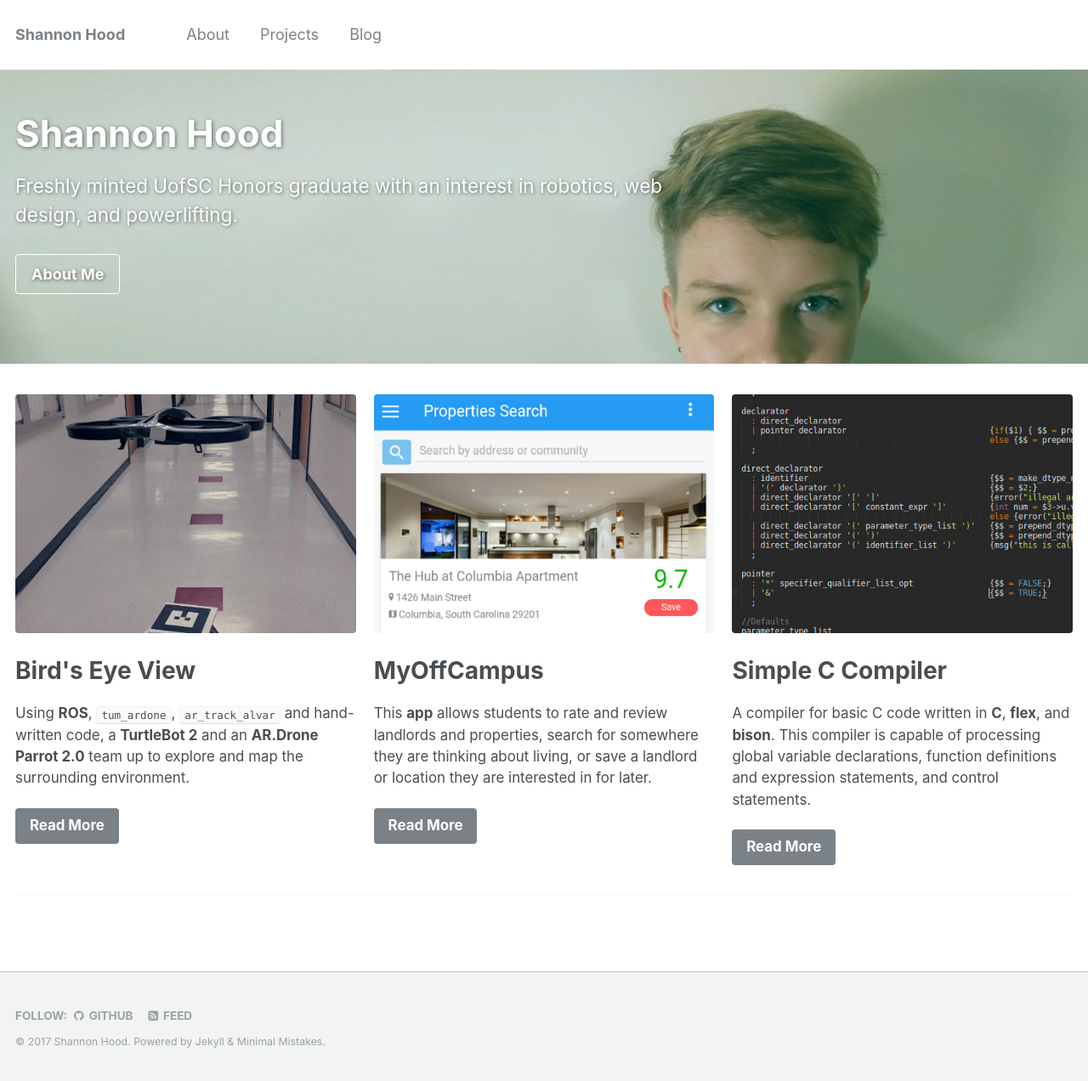
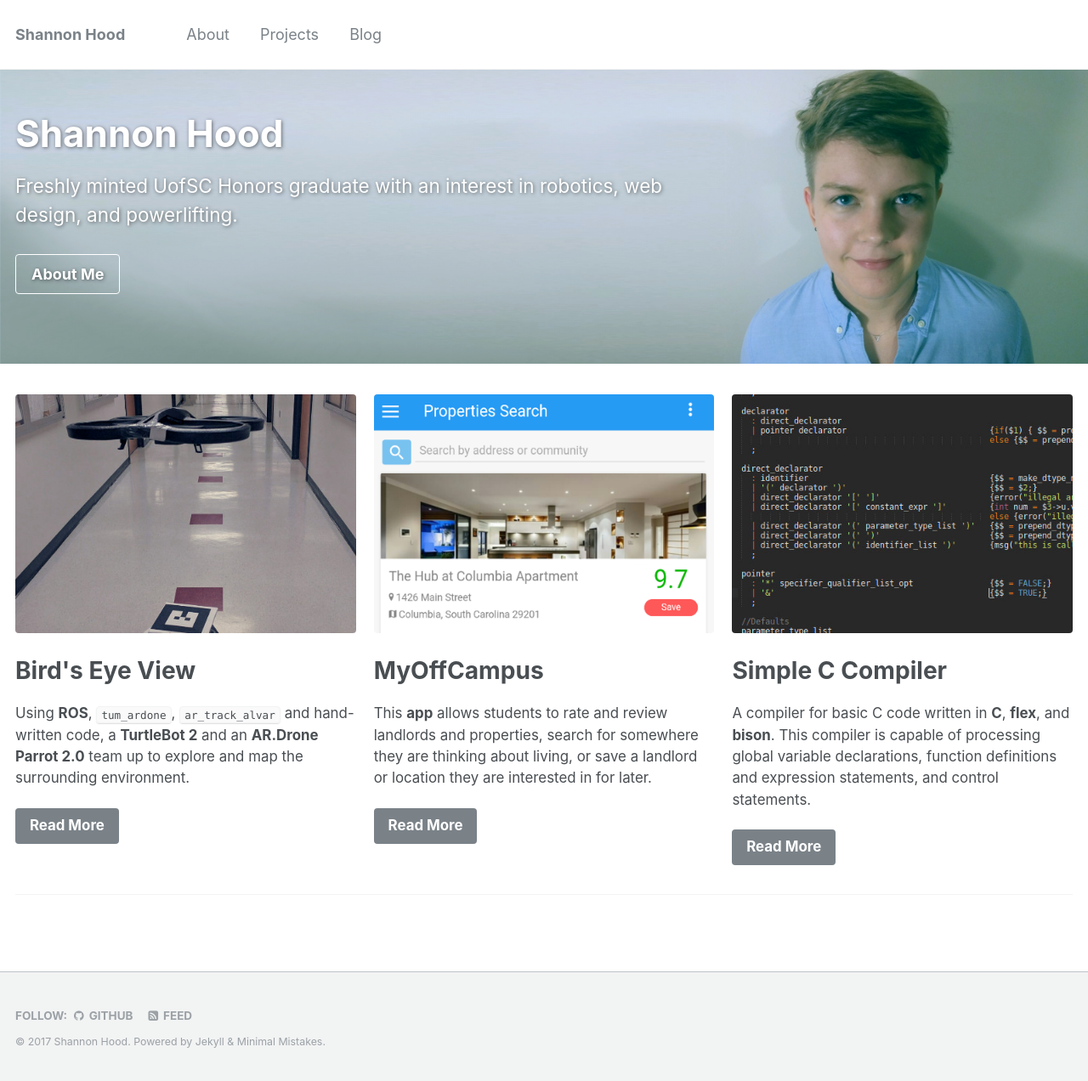
Before and after one commit to hoodsr/hoodsr.github.io, a Jekyll site: the page built from index.html, in a window 1280 px wide. Shown: the whole page at 85% size. Built offline with Jekyll 4.4.1, drawn with Linux system fonts in a browser that asks for light colours; the list of posts is cut into pages by our own code.

Commit message:
changed big pic

```diff
--- a/_sass/_page.scss
+++ b/_sass/_page.scss
@@ -121,7 +121,7 @@
     @include clearfix;
     background-size: cover;
     background-repeat: no-repeat;
-    background-position: top;
+    background-position: center;
     animation: intro 0.3s both;
     animation-delay: 0.25s;
 
```
Also changed, not shown: images/shannon-photo-2.jpg.
